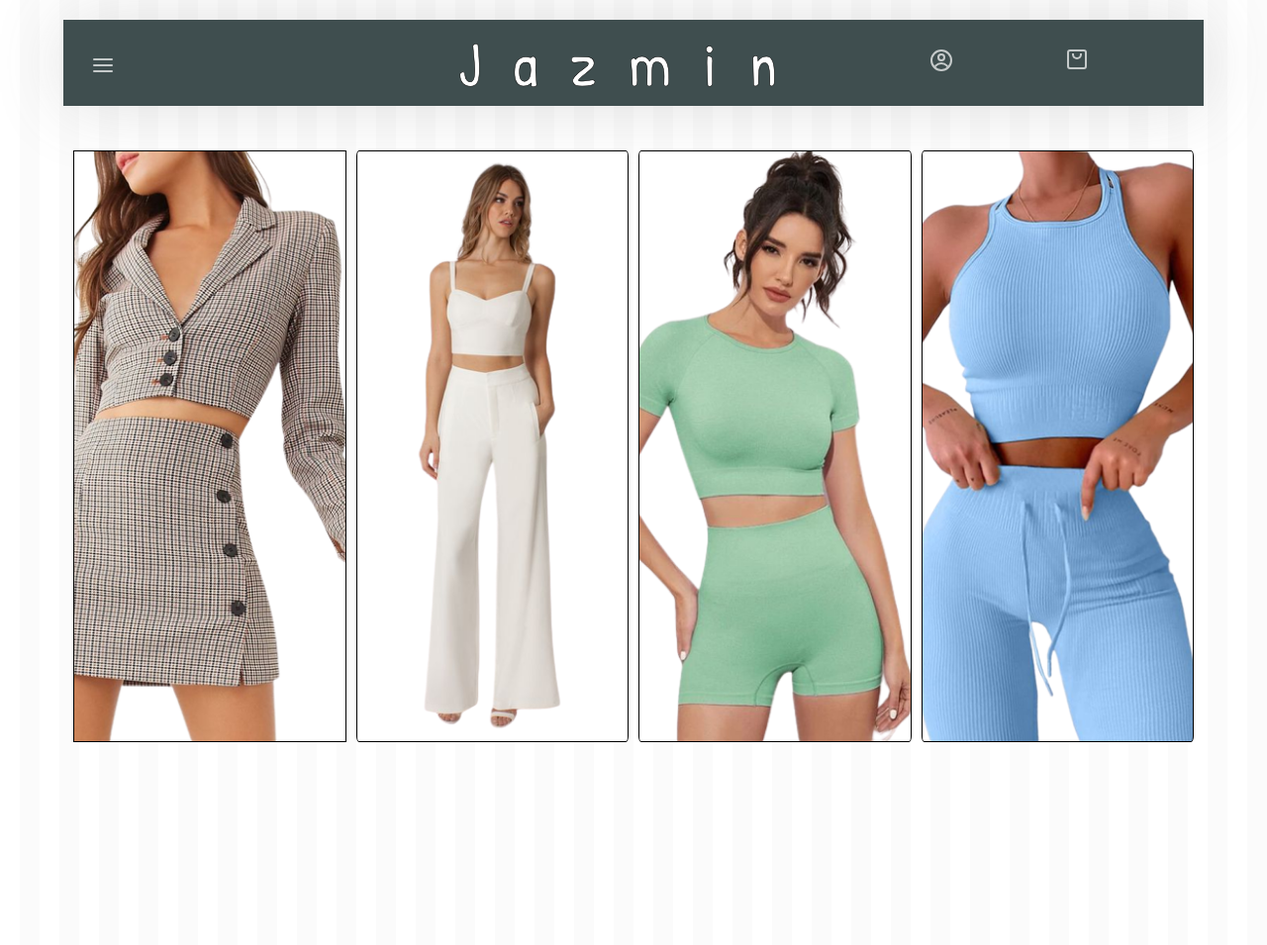
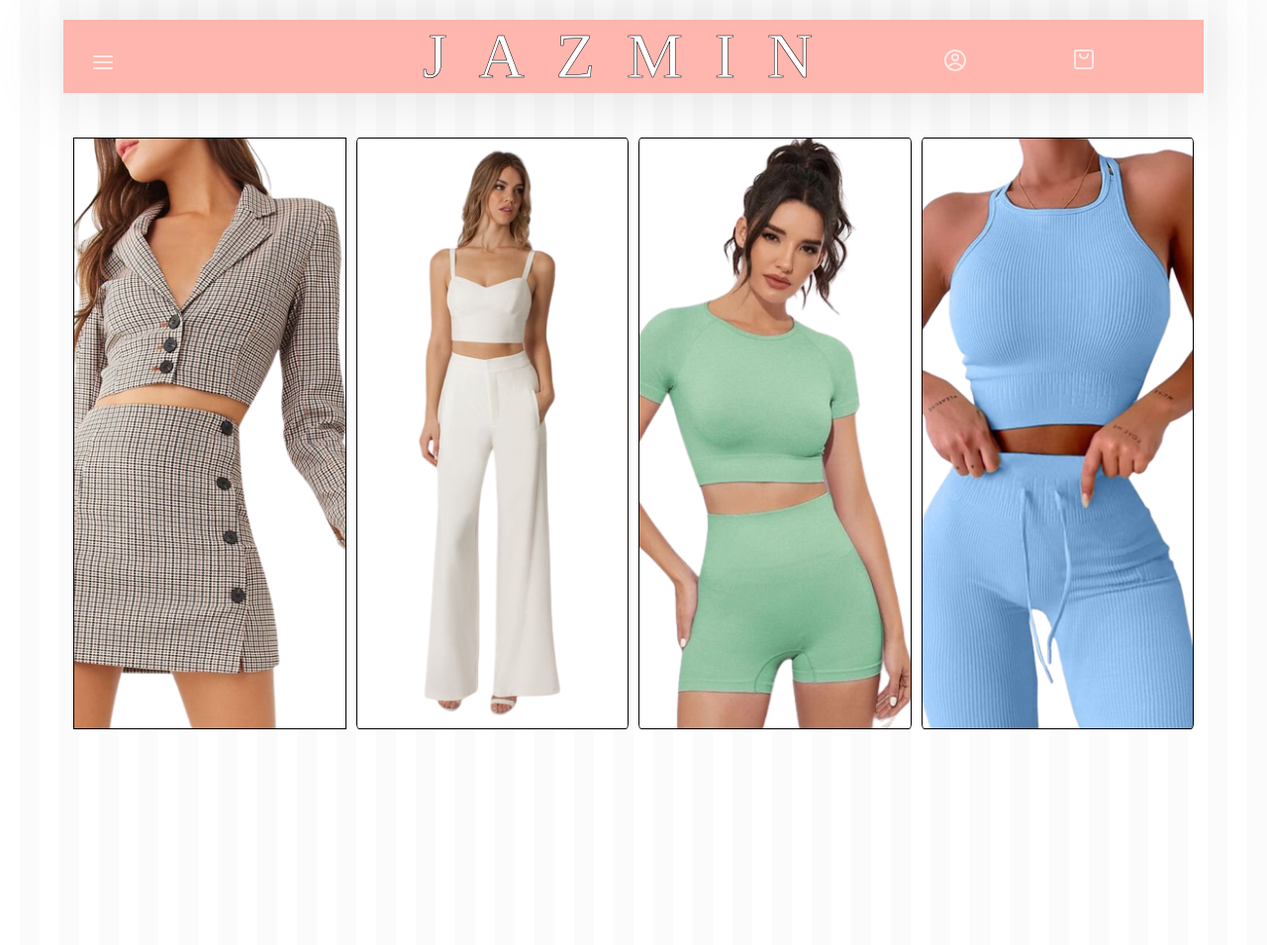
Before and after one commit to Alexis-Julian/proyecto-jazmin, a plain HTML site: page index.html in a window 1280 px wide. Shown: the top 955 px of the page at 99% size. Drawn offline with Linux system fonts and the light colour scheme.

Commit message:
Header cambiado

```diff
--- a/index.html
+++ b/index.html
@@ -21,7 +21,7 @@
             <nav class="header__navbar">
                 <a class="header__icons--navbar" href="#"><i class="gg-menu"></i></a>
             </nav>
-            <a class="enlace" href="#"><p class="header__title" style=  "font-family: 'Patrick Hand', cursive;">Jazmin</p></a>
+            <a class="enlace" href="#"><p class="header__title">Jazmin</p></a>
             <nav class="header__icons">
                 <a href="./pages/register.html" class="header__icons--account"><i class="gg-profile"></i></a>
                 <a href="#" class="header__icons--bag"><i class="gg-shopping-bag"></i></a>
--- a/style.css
+++ b/style.css
@@ -5,7 +5,7 @@ body,html{
     font-size: 16px;
     background-image: repeating-linear-gradient(90deg, #fff, #fff 20px, #fbfbfb 20px, #fbfbfb 40px);
     /* height: 100em; */
-    font-family: 'Patrick Hand', cursive;
+    /* font-family: 'Patrick Hand', cursive; */
 
 }
 
@@ -61,8 +61,8 @@ li,ul{
     display: grid;
     grid-template-columns: 1fr 1fr 1fr;
     grid-area: header;
-    background-color: rgb(63, 78, 79);
-    /* outline: thick double wh; */
+    background-color: #FFB6AE;
+    outline: thick double wh;
     box-shadow: 0px 0px 70px rgba(102, 102, 102, 0.2);
 }
 .header__register{
@@ -118,6 +118,7 @@ li,ul{
     justify-self: center;
     -webkit-text-stroke: 0.5px black;
     color:white;
+    text-transform: uppercase;
     transition: 0.5s;
 
 }
```
